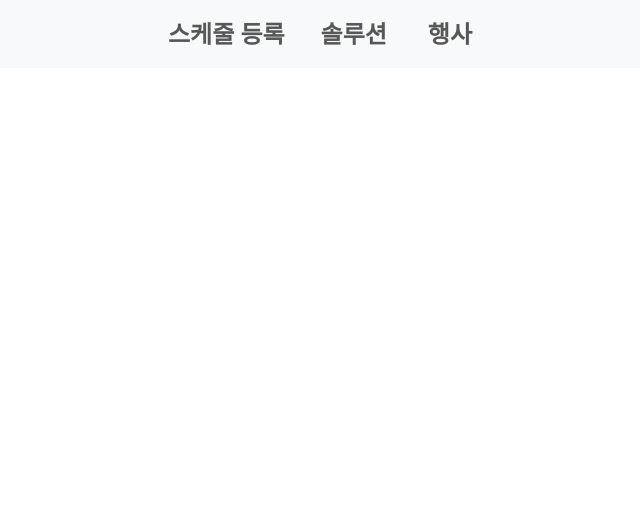
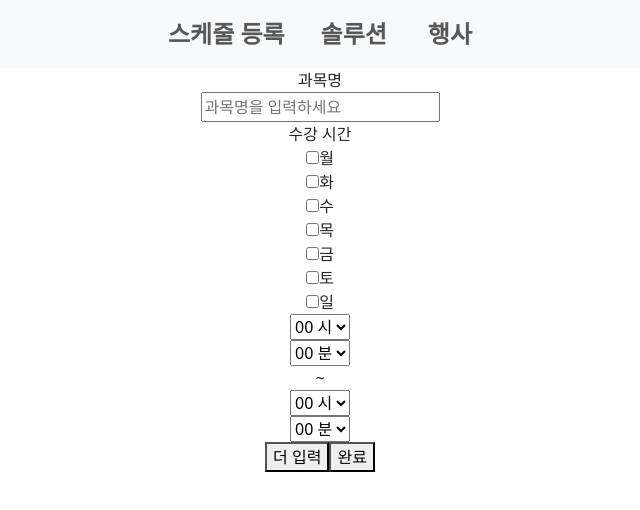
Before and after one commit to 2023-AHEUNGTHON/Team_1_FE, a React (Create React App) app: page /add in a window 1280 px wide. Before the commit this address had no page. Shown: the top 510 px of the page, without its empty margins (320-960 px from the left). Built offline with nearby package versions, Linux system fonts and the light colour scheme.

Commit message:
스케줄 메인 페이지 & 스케줄 등록 틀

```diff
--- a/src/App.js
+++ b/src/App.js
@@ -1,16 +1,20 @@
-import React from 'react';
-import Navigation from './components/nav';
-import { BrowserRouter as Router, Route, Routes } from 'react-router-dom';
-import Solution from './components/solution';
-import './App.css';
+import React from "react";
+import Navigation from "./components/nav";
+import { BrowserRouter as Router, Route, Routes } from "react-router-dom";
+import Solution from "./components/solution";
+import Add_schedule from "./pages/add_schedule";
+import MainSchedule from "./pages/main_schedule";
+import "./App.css";
 
 function App() {
     return (
         <div className="App">
             <Router>
-        <Navigation/>
+                <Navigation />
                 <Routes>
                     <Route path="/solution" element={<Solution />} />
+                    <Route path="/add" element={<Add_schedule />} />
+                    <Route path="/main" element={<MainSchedule />} />
                 </Routes>
             </Router>
         </div>
--- /dev/null
+++ b/src/components/dataselect.js
@@ -0,0 +1,104 @@
+import App from "../App";
+import React, { useState } from "react";
+
+function Dataselect() {
+    const [selectedDays, setSelectedDays] = useState([]);
+
+    const handleCheckboxChange = (day) => {
+        setSelectedDays([day]);
+    };
+
+    return (
+        <div>
+            <div>수강 시간</div>
+            <div>
+                <div>
+                    <input
+                        type="checkbox"
+                        id="monday"
+                        value="월요일"
+                        onChange={() => handleCheckboxChange("월요일")}
+                        checked={selectedDays.includes("월요일")}
+                    />
+                    <span onClick={() => handleCheckboxChange("월요일")}>
+                        월
+                    </span>
+                </div>
+                <div>
+                    <input
+                        type="checkbox"
+                        id="tuesday"
+                        value="화요일"
+                        onChange={() => handleCheckboxChange("화요일")}
+                        checked={selectedDays.includes("화요일")}
+                    />
+                    <span onClick={() => handleCheckboxChange("화요일")}>
+                        화
+                    </span>
+                </div>
+                <div>
+                    <input
+                        type="checkbox"
+                        id="wednesday"
+                        value="수요일"
+                        onChange={() => handleCheckboxChange("수요일")}
+                        checked={selectedDays.includes("수요일")}
+                    />
+                    <span onClick={() => handleCheckboxChange("수요일")}>
+                        수
+                    </span>
+                </div>
+                <div>
+                    <input
+                        type="checkbox"
+                        id="wednesday"
+                        value="목요일"
+                        onChange={() => handleCheckboxChange("목요일")}
+                        checked={selectedDays.includes("목요일")}
+                    />
+                    <span onClick={() => handleCheckboxChange("수요일")}>
+                        목
+                    </span>
+                </div>
+                <div>
+                    <input
+                        type="checkbox"
+                        id="wednesday"
+                        value="금요일"
+                        onChange={() => handleCheckboxChange("금요일")}
+                        checked={selectedDays.includes("금요일")}
+                    />
+                    <span onClick={() => handleCheckboxChange("금요일")}>
+                        금
+                    </span>
+                </div>
+                <div>
+                    <input
+                        type="checkbox"
+                        id="wednesday"
+                        value="토요일"
+                        onChange={() => handleCheckboxChange("토요일")}
+                        checked={selectedDays.includes("토요일")}
+                    />
+                    <span onClick={() => handleCheckboxChange("토요일")}>
+                        토
+                    </span>
+                </div>
+                <div>
+                    <input
+                        type="checkbox"
+                        id="wednesday"
+                        value="일요일"
+                        onChange={() => handleCheckboxChange("일요일")}
+                        checked={selectedDays.includes("일요일")}
+                    />
+                    <span onClick={() => handleCheckboxChange("일요일")}>
+                        일
+                    </span>
+                </div>
+            </div>
+        </div>
+    );
+}
+
+export default Dataselect;
--- /dev/null
+++ b/src/components/finshedbtn.js
@@ -0,0 +1,7 @@
+import App from "../App";
+
+function Finshedbtn() {
+    return <button>완료</button>;
+}
+
+export default Finshedbtn;
--- /dev/null
+++ b/src/components/timeselect.js
@@ -0,0 +1,52 @@
+import App from "../App";
+import React, { useState } from "react";
+
+const TimePicker = () => {
+    const [selectedTime, setSelectedTime] = useState(null);
+    const [selectedMinute, setSelectedMinute] = useState(null);
+
+    const handleTimeChange = (e) => {
+        setSelectedTime(e.target.value);
+    };
+
+    const handleMinuteChange = (e) => {
+        setSelectedMinute(e.target.value);
+    };
+
+    return (
+        <div>
+            <div>
+                <select value={selectedTime} onChange={handleTimeChange}>
+                    {Array.from({ length: 28 }, (_, hourIndex) => {
+                        const hour = hourIndex.toString().padStart(2, "0");
+                        return (
+                            <option
+                                key={`${hour}`}
+                                value={`${hour}`}
+                            >{`${hour} 시`}</option>
+                        );
+                    })}
+                </select>
+            </div>
+            <div>
+                <select value={selectedMinute} onChange={handleMinuteChange}>
+                    {Array.from({ length: 65 }, (_, index) => {
+                        const formattedMinute = index
+                            .toString()
+                            .padStart(2, "0");
+                        return (
+                            <option
+                                key={formattedMinute}
+                                value={formattedMinute}
+                            >
+                                {`${formattedMinute} 분`}
+                            </option>
+                        );
+                    })}
+                </select>
+            </div>
+        </div>
+    );
+};
+
+export default TimePicker;
--- /dev/null
+++ b/src/pages/add_schedule.js
@@ -0,0 +1,67 @@
+import App from "../App";
+import TimePicker from "../components/timeselect";
+import Dataselect from "../components/dataselect";
+import Finshedbtn from "../components/finshedbtn";
+import { useState } from "react";
+
+function Name() {
+    const [toDo, setTodo] = useState("");
+
+    const onSubmit = (e) => {
+        e.preventDefault();
+        {
+            /*
+            이걸 넣으면 값이 저장이 되지만... 엔터치면 사라짐
+            if (toDo === "") {
+            return;
+        }
+        setTodo((currentArray) => [toDo, ...currentArray]);
+        setTodo(""); */
+        }
+    };
+    const onChange = (e) => {
+        setTodo(e.target.value);
+    };
+    return (
+        <div>
+            <div>과목명</div>
+            <div>
+                <form onSubmit={onSubmit}>
+                    <input
+                        type="text"
+                        placeholder="과목명을 입력하세요"
+                        onChange={onChange}
+                        value={toDo}
+                    ></input>
+                </form>
+            </div>
+        </div>
+    );
+}
+
+function Add_schedule() {
+    const [additionalComponents, setAdditionalComponents] = useState([]);
+
+    const addNewComponents = () => {
+        setAdditionalComponents([
+            ...additionalComponents,
+            <div key={additionalComponents.length}>
+                <Dataselect />
+                <TimePicker />~<TimePicker />
+            </div>,
+        ]);
+    };
+
+    return (
+        <>
+            <Name />
+            <Dataselect />
+            <TimePicker />~<TimePicker />
+            {additionalComponents}
+            <button onClick={addNewComponents}>더 입력</button>
+            <Finshedbtn />
+        </>
+    );
+}
+
+export default Add_schedule;
--- /dev/null
+++ b/src/pages/main_schedule.js
@@ -0,0 +1,46 @@
+import App from "../App";
+import { BrowserRouter as Router, Link, Route, Switch } from "react-router-dom";
+import Add_schedule from "./add_schedule";
+function New(what) {
+    return (
+        <div className="new_schedule">
+            <div>{what.name}</div>
+            <div>+</div>
+        </div>
+    );
+}
+
+function MainSchedule() {
+    return (
+        <div>
+            <div>
+                <button>
+                    <Link to="/add">
+                        <div>
+                            <New name="시간표 등록" />
+                        </div>
+                    </Link>
+                </button>
+                <div className="list1"></div>
+                <button>
+                    <Link to="/personal">
+                        <div>
+                            <New name="개인 일정 등록" />
+                            <div className="list1"></div>
+                        </div>
+                    </Link>
+                </button>
+                <button>
+                    <Link to="/assignment">
+                        <div>
+                            <New name="과제 일정 등록" />
+                            <div className="list1"></div>
+                        </div>
+                    </Link>
+                </button>
+            </div>
+        </div>
+    );
+}
+
+export default MainSchedule;
```
Also changed, not shown: 1 other file (tests, documents, lock files or other folders). Lines whose indentation alone changed are shown as unchanged.
